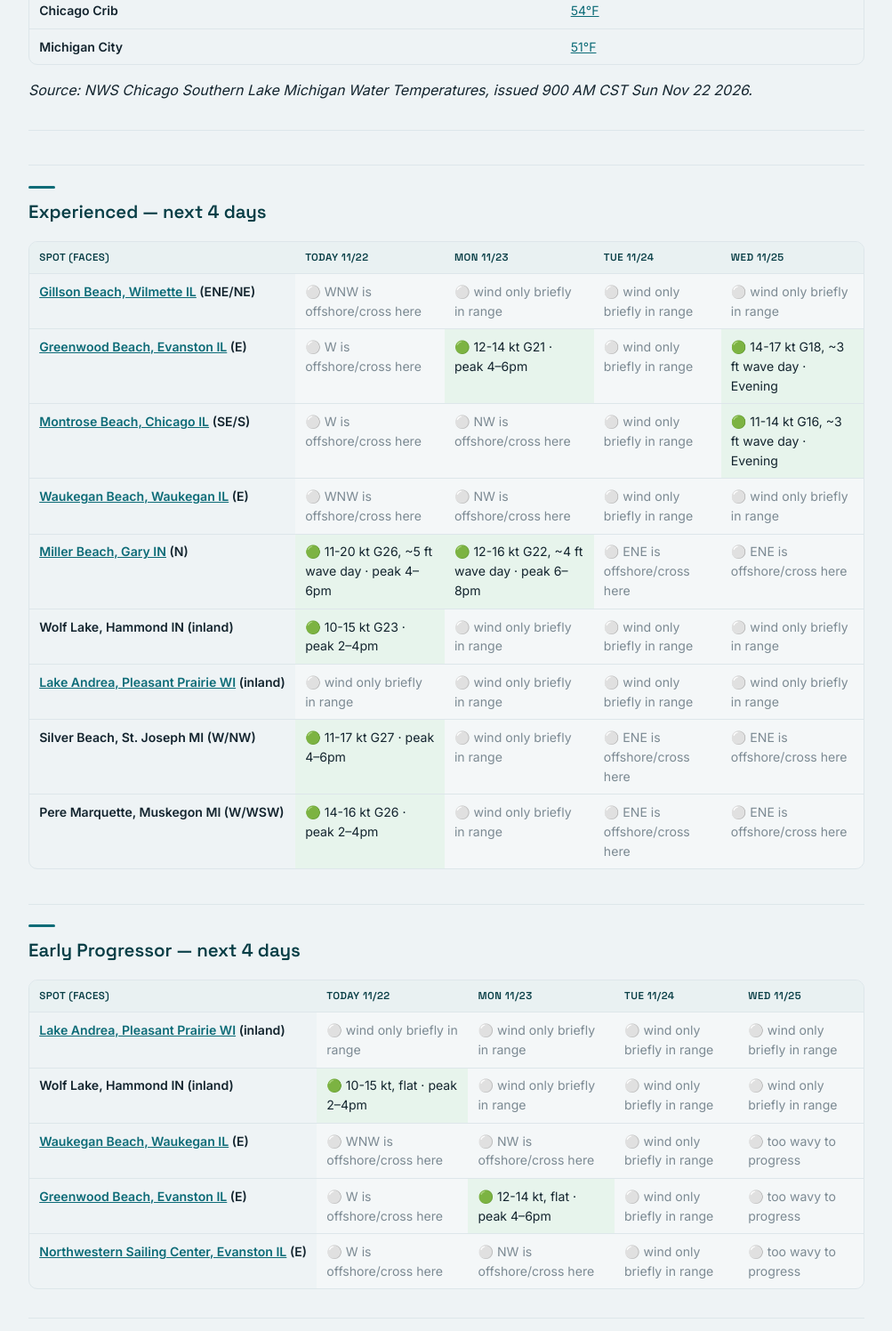
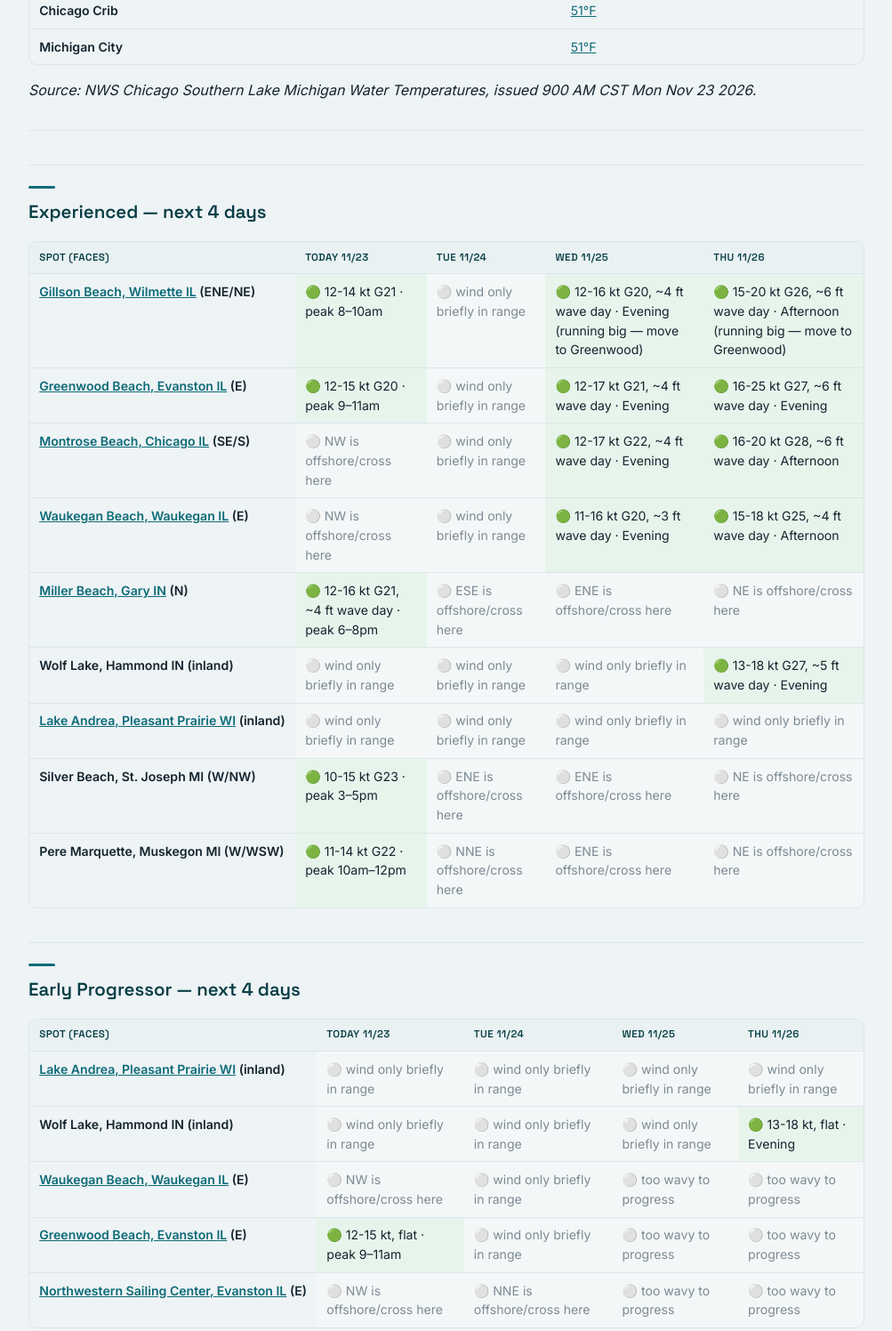
Before and after one commit to MHSyndicate/LakeMichiganWingFoil, a plain HTML site: page index.html in a window 1280 px wide. Shown: the part 922-2418 px from the top of the page at 89% size, without its empty margins (138-1141 px from the left). Drawn offline with Linux system fonts and the light colour scheme.

Commit message:
Update conditions (2026-11-23 22:31 UTC)

```diff
--- a/index.html
+++ b/index.html
@@ -60,13 +60,13 @@ footer{max-width:980px;margin:0 auto;padding:1.5rem 1.25rem 3rem;color:var(--mut
 </style></head><body>
 <div class="band"><div class="inner">
 <p class="eyebrow">Lake Michigan &middot; Wing Foil</p>
-<h1>Lake Michigan Wing Foil Conditions & Recommendations</h1><div class="meta"><div><strong>Issued:</strong> Sun, Nov 22 2026, 12:23 PM CDT</div>
-<div><strong>Window:</strong> Sun Nov 22 -&gt; Wed Nov 25, 2026</div>
+<h1>Lake Michigan Wing Foil Conditions & Recommendations</h1><div class="meta"><div><strong>Issued:</strong> Mon, Nov 23 2026, 4:31 PM CDT</div>
+<div><strong>Window:</strong> Mon Nov 23 -&gt; Thu Nov 26, 2026</div>
 <div><strong>Profiles:</strong> Early Progressor (14-28 kt, inland-first, flat) · Experienced (14-39 kt, waves &gt;2 ft, no storm hours)</div></div></div></div>
-<div class="window"><div class="window-card"><p class="eyebrow">Next window</p><div class="big">Today — Miller Beach, Gary IN</div><div class="det">11-20 kt G26, ~5 ft wave day</div></div></div>
+<div class="window"><div class="window-card"><p class="eyebrow">Next window</p><div class="big">Today — Miller Beach, Gary IN</div><div class="det">12-16 kt G21, ~4 ft wave day</div></div></div>
 <main><h2>Summary</h2>
-<p>Next window: <strong>today at Miller Beach, Gary IN</strong> — 11-20 kt G26, ~5 ft wave day.
- Early Progressor: <strong>today at Wolf Lake, Hammond IN</strong> (10-15 kt, flat).</p>
+<p>Next window: <strong>today at Miller Beach, Gary IN</strong> — 12-16 kt G21, ~4 ft wave day.
+ Early Progressor: <strong>today at Greenwood Beach, Evanston IL</strong> (12-15 kt, flat).</p>
 <p><strong>Color key:</strong> <span class="i-go">🟢</span> sailable · <span class="i-warn">⚠️</span> sailable with a caveat (storm hours) · <span class="i-no">⚪</span> not sailable. Times are CDT.</p>
 <hr/>
 <h2>Lake Michigan Water Temperatures</h2>
@@ -80,7 +80,7 @@ footer{max-width:980px;margin:0 auto;padding:1.5rem 1.25rem 3rem;color:var(--mut
 <tbody>
 <tr>
 <td>Montrose</td>
-<td><a href="https://www.glerl.noaa.gov/metdata/chi/" rel="noopener" target="_blank">49°F</a></td>
+<td><a href="https://www.glerl.noaa.gov/metdata/chi/" rel="noopener" target="_blank">48°F</a></td>
 </tr>
 <tr>
 <td>Waukegan Buoy</td>
@@ -96,7 +96,7 @@ footer{max-width:980px;margin:0 auto;padding:1.5rem 1.25rem 3rem;color:var(--mut
 </tr>
 <tr>
 <td>Chicago Crib</td>
-<td><a href="https://www.glerl.noaa.gov/metdata/chi/" rel="noopener" target="_blank">54°F</a></td>
+<td><a href="https://www.glerl.noaa.gov/metdata/chi/" rel="noopener" target="_blank">51°F</a></td>
 </tr>
 <tr>
 <td>Michigan City</td>
@@ -104,61 +104,61 @@ footer{max-width:980px;margin:0 auto;padding:1.5rem 1.25rem 3rem;color:var(--mut
 </tr>
 </tbody>
 </table></div>
-<p><em>Source: NWS Chicago Southern Lake Michigan Water Temperatures, issued 900 AM CST Sun Nov 22 2026.</em></p>
+<p><em>Source: NWS Chicago Southern Lake Michigan Water Temperatures, issued 900 AM CST Mon Nov 23 2026.</em></p>
 <hr/>
 <h2>Experienced — next 4 days</h2>
 <div class="table-wrap"><table>
 <thead>
 <tr>
 <th>Spot (faces)</th>
-<th>Today 11/22</th>
-<th>Mon 11/23</th>
+<th>Today 11/23</th>
 <th>Tue 11/24</th>
 <th>Wed 11/25</th>
+<th>Thu 11/26</th>
 </tr>
 </thead>
 <tbody>
 <tr>
 <td><a href="https://iiseagrant.org/wilmettebuoy/" rel="noopener" target="_blank">Gillson Beach, Wilmette IL</a> (ENE/NE)</td>
-<td class="no-cell"><span class="i-no">⚪</span> WNW is offshore/cross here</td>
+<td class="go-cell"><span class="i-go">🟢</span> 12-14 kt G21 · peak 8–10am</td>
+<td class="no-cell"><span class="i-no">⚪</span> wind only briefly in range</td>
+<td class="go-cell"><span class="i-go">🟢</span> 12-16 kt G20, ~4 ft wave day · Evening (running big — move to Greenwood)</td>
+<td class="go-cell"><span class="i-go">🟢</span> 15-20 kt G26, ~6 ft wave day · Afternoon (running big — move to Greenwood)</td>
+</tr>
+<tr>
+<td><a href="https://www.glerl.noaa.gov/metdata/chi/" rel="noopener" target="_blank">Greenwood Beach, Evanston IL</a> (E)</td>
+<td class="go-cell"><span class="i-go">🟢</span> 12-15 kt G20 · peak 9–11am</td>
+<td class="no-cell"><span class="i-no">⚪</span> wind only briefly in range</td>
+<td class="go-cell"><span class="i-go">🟢</span> 12-17 kt G21, ~4 ft wave day · Evening</td>
+<td class="go-cell"><span class="i-go">🟢</span> 16-25 kt G27, ~6 ft wave day · Evening</td>
+</tr>
+<tr>
+<td><a href="https://www.glerl.noaa.gov/metdata/chi/" rel="noopener" target="_blank">Montrose Beach, Chicago IL</a> (SE/S)</td>
+<td class="no-cell"><span class="i-no">⚪</span> NW is offshore/cross here</td>
+<td class="no-cell"><span class="i-no">⚪</span> wind only briefly in range</td>
+<td class="go-cell"><span class="i-go">🟢</span> 12-17 kt G22, ~4 ft wave day · Evening</td>
+<td class="go-cell"><span class="i-go">🟢</span> 16-20 kt G28, ~6 ft wave day · Afternoon</td>
+</tr>
+<tr>
+<td><a href="https://www.ndbc.noaa.gov/station_page.php?station=45186" rel="noopener" target="_blank">Waukegan Beach, Waukegan IL</a> (E)</td>
+<td class="no-cell"><span class="i-no">⚪</span> NW is offshore/cross here</td>
+<td class="no-cell"><span class="i-no">⚪</span> wind only briefly in range</td>
+<td class="go-cell"><span class="i-go">🟢</span> 11-16 kt G20, ~3 ft wave day · Evening</td>
+<td class="go-cell"><span class="i-go">🟢</span> 15-18 kt G25, ~4 ft wave day · Afternoon</td>
+</tr>
+<tr>
+<td><a href="https://www.ndbc.noaa.gov/station_page.php?station=bhri3" rel="noopener" target="_blank">Miller Beach, Gary IN</a> (N)</td>
+<td class="go-cell"><span class="i-go">🟢</span> 12-16 kt G21, ~4 ft wave day · peak 6–8pm</td>
+<td class="no-cell"><span class="i-no">⚪</span> ESE is offshore/cross here</td>
+<td class="no-cell"><span class="i-no">⚪</span> ENE is offshore/cross here</td>
+<td class="no-cell"><span class="i-no">⚪</span> NE is offshore/cross here</td>
+</tr>
+<tr>
+<td>Wolf Lake, Hammond IN (inland)</td>
 <td class="no-cell"><span class="i-no">⚪</span> wind only briefly in range</td>
 <td class="no-cell"><span class="i-no">⚪</span> wind only briefly in range</td>
 <td class="no-cell"><span class="i-no">⚪</span> wind only briefly in range</td>
-</tr>
-<tr>
-<td><a href="https://www.glerl.noaa.gov/metdata/chi/" rel="noopener" target="_blank">Greenwood Beach, Evanston IL</a> (E)</td>
-<td class="no-cell"><span class="i-no">⚪</span> W is offshore/cross here</td>
-<td class="go-cell"><span class="i-go">🟢</span> 12-14 kt G21 · peak 4–6pm</td>
-<td class="no-cell"><span class="i-no">⚪</span> wind only briefly in range</td>
-<td class="go-cell"><span class="i-go">🟢</span> 14-17 kt G18, ~3 ft wave day · Evening</td>
-</tr>
-<tr>
-<td><a href="https://www.glerl.noaa.gov/metdata/chi/" rel="noopener" target="_blank">Montrose Beach, Chicago IL</a> (SE/S)</td>
-<td class="no-cell"><span class="i-no">⚪</span> W is offshore/cross here</td>
-<td class="no-cell"><span class="i-no">⚪</span> NW is offshore/cross here</td>
-<td class="no-cell"><span class="i-no">⚪</span> wind only briefly in range</td>
-<td class="go-cell"><span class="i-go">🟢</span> 11-14 kt G16, ~3 ft wave day · Evening</td>
-</tr>
-<tr>
-<td><a href="https://www.ndbc.noaa.gov/station_page.php?station=45186" rel="noopener" target="_blank">Waukegan Beach, Waukegan IL</a> (E)</td>
-<td class="no-cell"><span class="i-no">⚪</span> WNW is offshore/cross here</td>
-<td class="no-cell"><span class="i-no">⚪</span> NW is offshore/cross here</td>
-<td class="no-cell"><span class="i-no">⚪</span> wind only briefly in range</td>
-<td class="no-cell"><span class="i-no">⚪</span> wind only briefly in range</td>
-</tr>
-<tr>
-<td><a href="https://www.ndbc.noaa.gov/station_page.php?station=bhri3" rel="noopener" target="_blank">Miller Beach, Gary IN</a> (N)</td>
-<td class="go-cell"><span class="i-go">🟢</span> 11-20 kt G26, ~5 ft wave day · peak 4–6pm</td>
-<td class="go-cell"><span class="i-go">🟢</span> 12-16 kt G22, ~4 ft wave day · peak 6–8pm</td>
-<td class="no-cell"><span class="i-no">⚪</span> ENE is offshore/cross here</td>
-<td class="no-cell"><span class="i-no">⚪</span> ENE is offshore/cross here</td>
-</tr>
-<tr>
-<td>Wolf Lake, Hammond IN (inland)</td>
-<td class="go-cell"><span class="i-go">🟢</span> 10-15 kt G23 · peak 2–4pm</td>
-<td class="no-cell"><span class="i-no">⚪</span> wind only briefly in range</td>
-<td class="no-cell"><span class="i-no">⚪</span> wind only briefly in range</td>
-<td class="no-cell"><span class="i-no">⚪</span> wind only briefly in range</td>
+<td class="go-cell"><span class="i-go">🟢</span> 13-18 kt G27, ~5 ft wave day · Evening</td>
 </tr>
 <tr>
 <td><a href="https://forecast.weather.gov/data/obhistory/KENW.html" rel="noopener" target="_blank">Lake Andrea, Pleasant Prairie WI</a> (inland)</td>
@@ -169,17 +169,17 @@ footer{max-width:980px;margin:0 auto;padding:1.5rem 1.25rem 3rem;color:var(--mut
 </tr>
 <tr>
 <td>Silver Beach, St. Joseph MI (W/NW)</td>
-<td class="go-cell"><span class="i-go">🟢</span> 11-17 kt G27 · peak 4–6pm</td>
-<td class="no-cell"><span class="i-no">⚪</span> wind only briefly in range</td>
+<td class="go-cell"><span class="i-go">🟢</span> 10-15 kt G23 · peak 3–5pm</td>
 <td class="no-cell"><span class="i-no">⚪</span> ENE is offshore/cross here</td>
 <td class="no-cell"><span class="i-no">⚪</span> ENE is offshore/cross here</td>
+<td class="no-cell"><span class="i-no">⚪</span> NE is offshore/cross here</td>
 </tr>
 <tr>
 <td>Pere Marquette, Muskegon MI (W/WSW)</td>
-<td class="go-cell"><span class="i-go">🟢</span> 14-16 kt G26 · peak 2–4pm</td>
-<td class="no-cell"><span class="i-no">⚪</span> wind only briefly in range</td>
+<td class="go-cell"><span class="i-go">🟢</span> 11-14 kt G22 · peak 10am–12pm</td>
+<td class="no-cell"><span class="i-no">⚪</span> NNE is offshore/cross here</td>
 <td class="no-cell"><span class="i-no">⚪</span> ENE is offshore/cross here</td>
-<td class="no-cell"><span class="i-no">⚪</span> ENE is offshore/cross here</td>
+<td class="no-cell"><span class="i-no">⚪</span> NE is offshore/cross here</td>
 </tr>
 </tbody>
 </table></div>
@@ -188,10 +188,10 @@ footer{max-width:980px;margin:0 auto;padding:1.5rem 1.25rem 3rem;color:var(--mut
 <thead>
 <tr>
 <th>Spot (faces)</th>
-<th>Today 11/22</th>
-<th>Mon 11/23</th>
+<th>Today 11/23</th>
 <th>Tue 11/24</th>
 <th>Wed 11/25</th>
+<th>Thu 11/26</th>
 </tr>
 </thead>
 <tbody>
@@ -204,30 +204,30 @@ footer{max-width:980px;margin:0 auto;padding:1.5rem 1.25rem 3rem;color:var(--mut
 </tr>
 <tr>
 <td>Wolf Lake, Hammond IN (inland)</td>
-<td class="go-cell"><span class="i-go">🟢</span> 10-15 kt, flat · peak 2–4pm</td>
 <td class="no-cell"><span class="i-no">⚪</span> wind only briefly in range</td>
 <td class="no-cell"><span class="i-no">⚪</span> wind only briefly in range</td>
 <td class="no-cell"><span class="i-no">⚪</span> wind only briefly in range</td>
+<td class="go-cell"><span class="i-go">🟢</span> 13-18 kt, flat · Evening</td>
 </tr>
 <tr>
 <td><a href="https://www.ndbc.noaa.gov/station_page.php?station=45186" rel="noopener" target="_blank">Waukegan Beach, Waukegan IL</a> (E)</td>
-<td class="no-cell"><span class="i-no">⚪</span> WNW is offshore/cross here</td>
 <td class="no-cell"><span class="i-no">⚪</span> NW is offshore/cross here</td>
 <td class="no-cell"><span class="i-no">⚪</span> wind only briefly in range</td>
+<td class="no-cell"><span class="i-no">⚪</span> too wavy to progress</td>
 <td class="no-cell"><span class="i-no">⚪</span> too wavy to progress</td>
 </tr>
 <tr>
 <td><a href="https://www.glerl.noaa.gov/metdata/chi/" rel="noopener" target="_blank">Greenwood Beach, Evanston IL</a> (E)</td>
-<td class="no-cell"><span class="i-no">⚪</span> W is offshore/cross here</td>
-<td class="go-cell"><span class="i-go">🟢</span> 12-14 kt, flat · peak 4–6pm</td>
+<td class="go-cell"><span class="i-go">🟢</span> 12-15 kt, flat · peak 9–11am</td>
 <td class="no-cell"><span class="i-no">⚪</span> wind only briefly in range</td>
+<td class="no-cell"><span class="i-no">⚪</span> too wavy to progress</td>
 <td class="no-cell"><span class="i-no">⚪</span> too wavy to progress</td>
 </tr>
 <tr>
 <td><a href="https://www.glerl.noaa.gov/metdata/chi/" rel="noopener" target="_blank">Northwestern Sailing Center, Evanston IL</a> (E)</td>
-<td class="no-cell"><span class="i-no">⚪</span> W is offshore/cross here</td>
 <td class="no-cell"><span class="i-no">⚪</span> NW is offshore/cross here</td>
-<td class="no-cell"><span class="i-no">⚪</span> wind only briefly in range</td>
+<td class="no-cell"><span class="i-no">⚪</span> NNE is offshore/cross here</td>
+<td class="no-cell"><span class="i-no">⚪</span> too wavy to progress</td>
 <td class="no-cell"><span class="i-no">⚪</span> too wavy to progress</td>
 </tr>
 </tbody>
```
Also changed, not shown: 1 other file.
